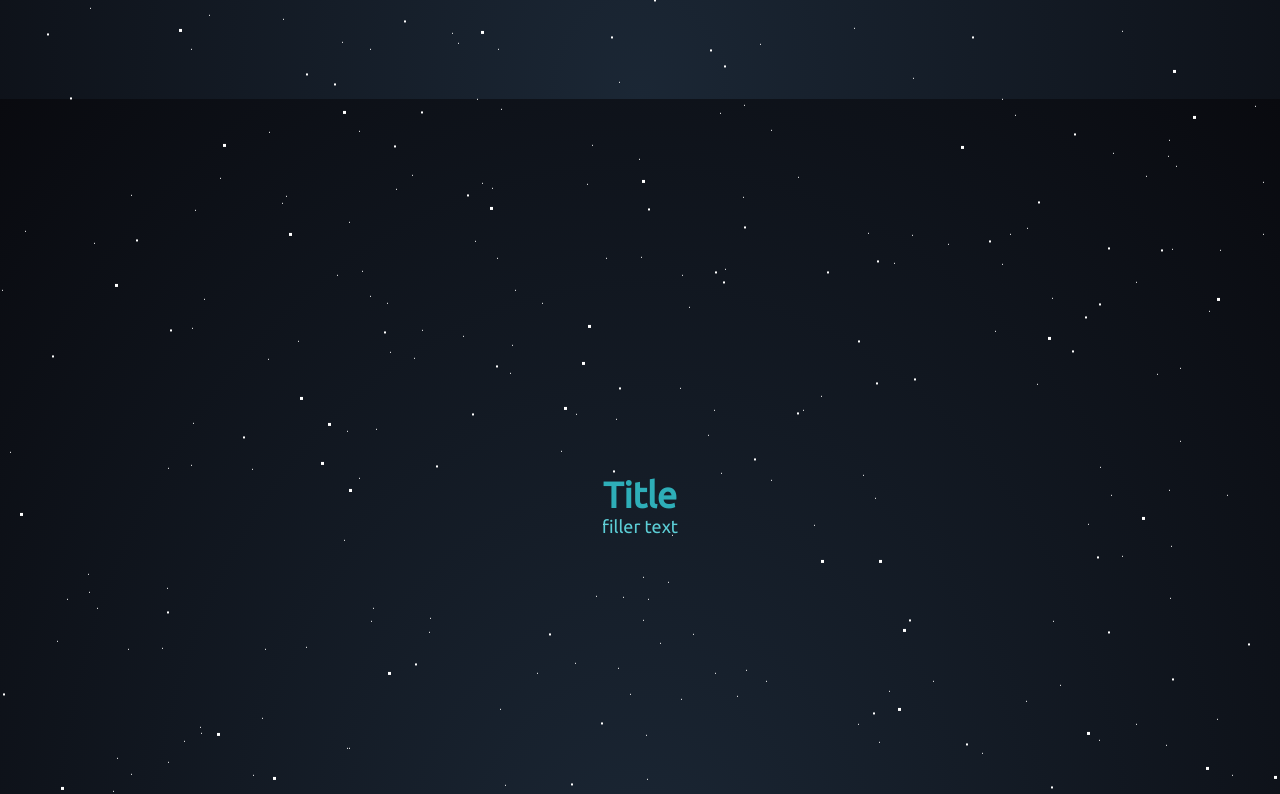
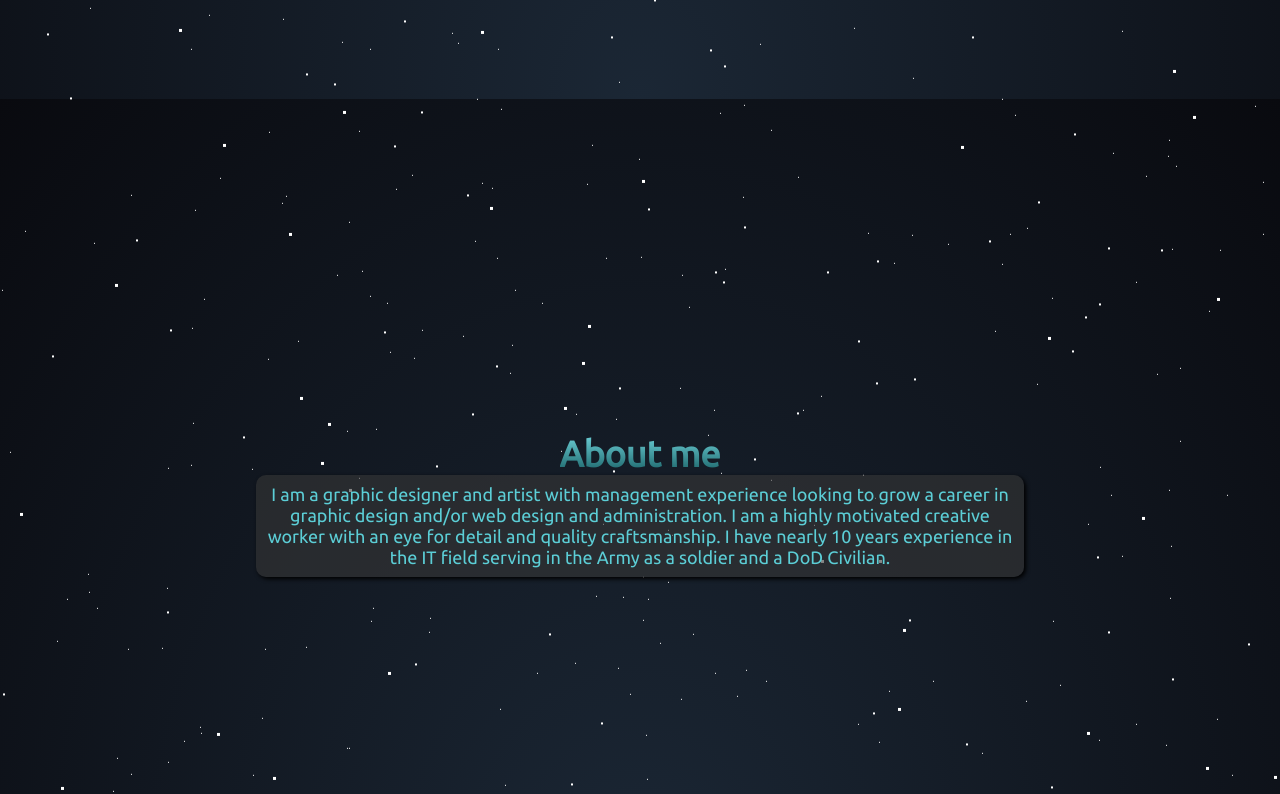
Before and after one commit to kimmidesigns/kimmidesigns.github.io, a plain HTML site: page index.html in a window 1280 px wide. Shown: the part 701-1495 px from the top of the page. Drawn offline with nearby package versions, Linux system fonts and the light colour scheme.

Commit message:
Initial Commit

```diff
--- a/css/styles.css
+++ b/css/styles.css
@@ -41,14 +41,23 @@ nav {
   font-size: 2.3em;
 }
 
-.bannercontent span {
+h1 span {
   background: -webkit-linear-gradient(#70d4db, #196166);
   -webkit-background-clip: text;
   -webkit-text-fill-color: transparent;
 }
 
+.aboutcontent {
+  padding: 20%
+}
+
 .aboutcontent p {
+  display: block;
+  background-color: rgba(55, 55, 55, .6);
+  border-radius: 10px;
+  padding: 0.5em;
   color: #5cced6;
+  box-shadow: 2px 2px 4px #000000;
 }
 
 .responsive {
@@ -99,12 +108,6 @@ nav {
 
 
 }
-
-
-/*
-PURE RESPONSIVE CSS3 SLIDESHOW GALLERY by Roko C. buljan
-http://stackoverflow.com/a/34696029/383904
-*/
 
 
 
--- a/index.html
+++ b/index.html
@@ -65,9 +65,17 @@
   <!-- About -->
   <div id="aboutsection">
     <div class="aboutcontent">
-      <h1>Title</h1>
+      <h1>
+        <span>About me</span>
+      </h1>
       <p>
-        filler text
+        I am a graphic designer and artist with management
+        experience looking to grow a career in graphic design
+        and/or web design and administration. I am a highly
+        motivated creative worker with an eye for detail and
+        quality craftsmanship. I have nearly 10 years
+        experience in the IT field serving in the Army as
+        a soldier and a DoD Civilian.
       </p>
     </div>
   </div>
@@ -91,7 +99,9 @@
   <!-- Contact -->
   <div id="contactsection">
     <div class="contactcontent">
-      <h1>Title</h1>
+      <h1>
+        <span>Title</span>
+      </h1>
       <p>
         filler text
       </p>
```
